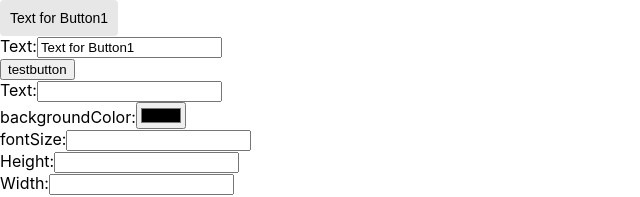
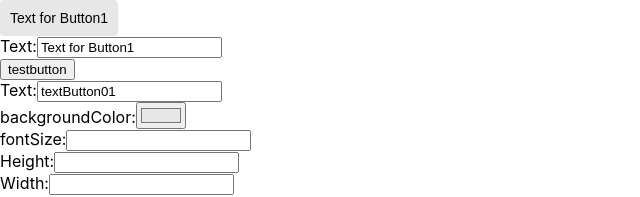
Before and after one commit to faiichann/mit-app, a React (Create React App) app: page / in a window 1280 px wide. Shown: the top 197 px of the page, without its empty margins (0-640 px from the left). Built offline with nearby package versions, Linux system fonts and the light colour scheme.

Commit message:
test naja

```diff
--- a/src/App.js
+++ b/src/App.js
@@ -2,11 +2,17 @@ import "./App.css";
 import Buttontest from './ButtonCom/ButtonComponent'
 import CustomButton from './ButtonCom/CustomButton'
 import ButtonProperties from './ButtonCom/ButtonProperties'
+import { useState } from "react";
 
 /*import View from './component/View'
 import history from  './history'*/
 
 function App() {
+  const [buttonDe, setButtonDe] = useState(
+    {textInput:"textButton01",colorBG:"#e7e7e7",fontSize:"14px",heightBut:"auto",widthBut:"auto"}
+  );
+
+
 
 /*{<button onClick={() => history.push('/Dev')}>Developer</button>}
         {<Test1 name="faii"/>}*/
@@ -14,7 +20,9 @@ function App() {
     <>
     <Buttontest/>
     <CustomButton nametext="testbutton"/>
-    <ButtonProperties/>
+    <ButtonProperties
+    textInput={buttonDe.textInput}
+    colorBG={buttonDe.colorBG} />
     </>
   );
 }
```
